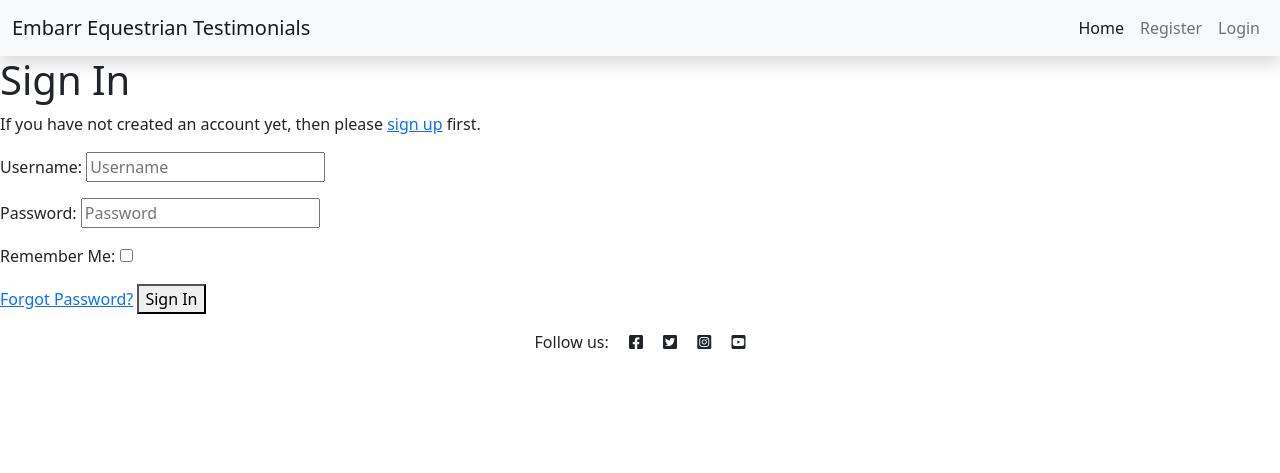
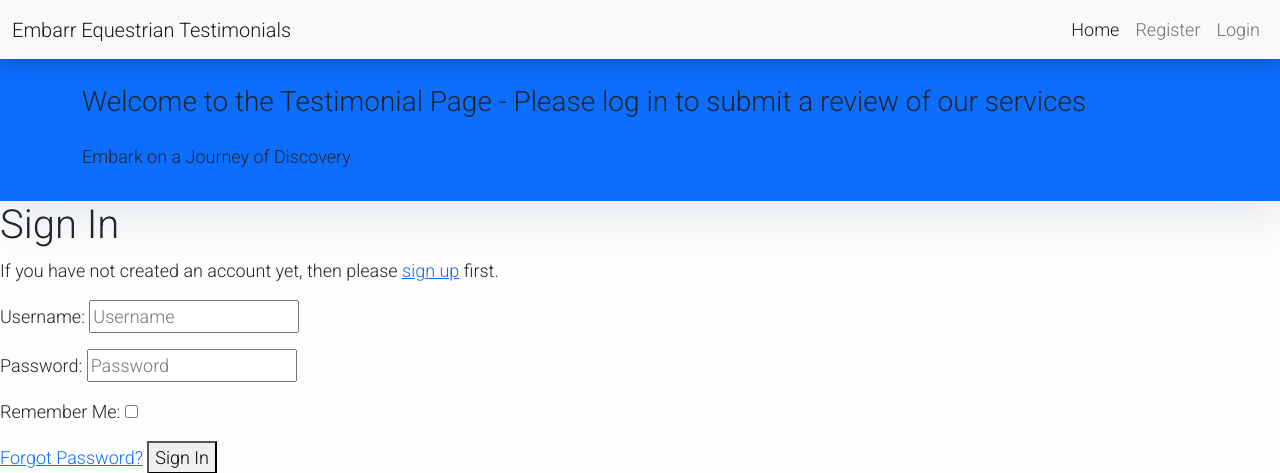
Before and after one commit to chellej80/Embarr-Equestrian-Testimonials, a Django app: page /accounts/login/ in a window 1280 px wide. Shown: the top 473 px of the page. Run offline with Django 3.2, Linux system fonts and the light colour scheme; some libraries are stand-ins or nearby versions.

Commit message:
updated css in base html

```diff
--- a/templates/base.html
+++ b/templates/base.html
@@ -18,7 +18,7 @@
         <script src="https://cdn.jsdelivr.net/npm/bootstrap@5.0.1/dist/js/bootstrap.bundle.min.js"
             integrity="sha384-gtEjrD/SeCtmISkJkNUaaKMoLD0//ElJ19smozuHV6z3Iehds+3Ulb9Bn9Plx0x4" crossorigin="anonymous">
         </script>
-
+        <link rel="stylesheet" href="{% static 'css/style.css' %}">
     </head>
 
     <body>
@@ -51,6 +51,22 @@
                 </div>
             </div>
         </nav>
+        <header class="masthead">
+            <div class="overlay"></div>
+            <div class="container">
+                <div class="row">
+                    <div class=" col-md-8 col-md-12 mx-auto">
+                        <div class="site-heading">
+                            <h3 class=" site-heading my-4 mt-3 text-grey"> Welcome to the Testimonial Page - Please log in to submit a review of our services</h3>
+                            <p class="text-grey">Embark on a Journey of Discovery &nbsp
+                            </p>
+                            </div>
+
+                        </div>
+                    </div>
+                </div>
+            </div>
+        </header>
         {% block content %}
         <!-- Content Goes here -->
         {% endblock content %}
--- a/templates/index.html
+++ b/templates/index.html
@@ -1,7 +1,7 @@
 {% extends "base.html" %}
 {% block content %}
 
-<header class="masthead">
+<!--<header class="masthead">
     <div class="overlay"></div>
     <div class="container">
         <div class="row">
@@ -16,7 +16,7 @@
             </div>
         </div>
     </div>
-</header>
+</header> -->
 <div class="container">
     <div class="row">
         <!-- Blog Entries Column -->
```
